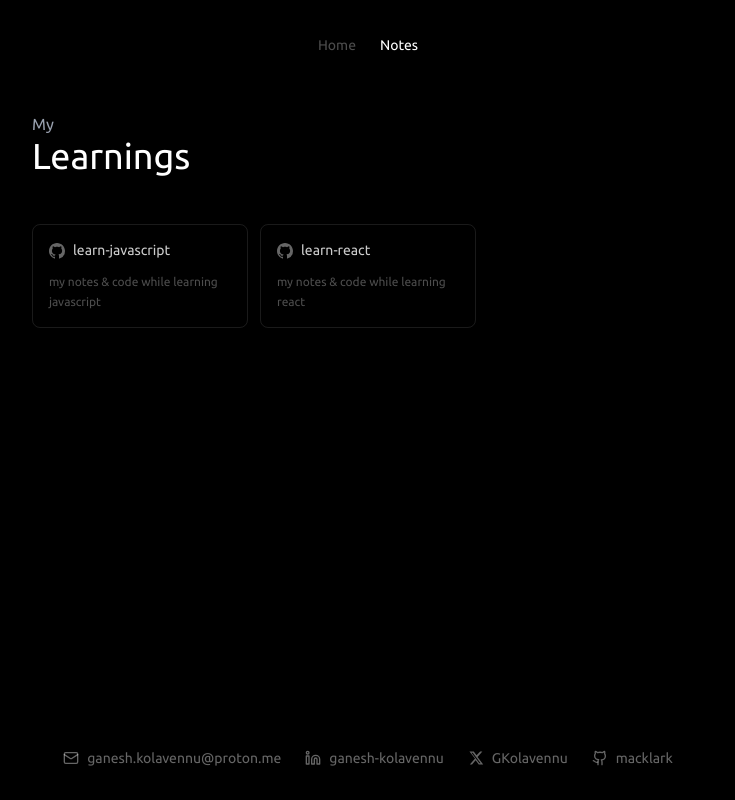
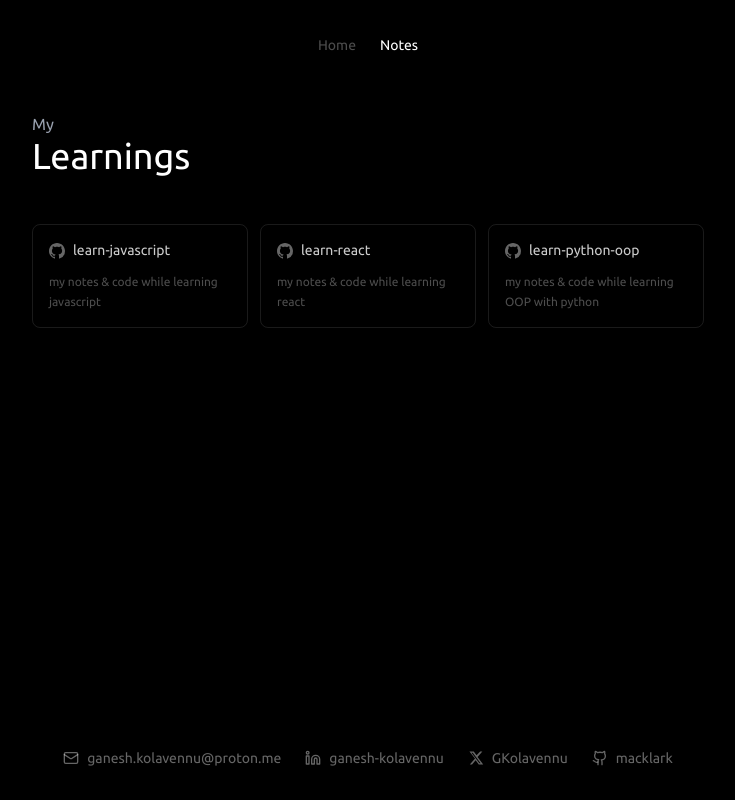
Before and after one commit to macklark/ganesh, a Next.js app: page /notes in a window 1280 px wide. Shown: the whole page, without its empty margins (272-1007 px from the left). Built offline with nearby package versions, Linux system fonts and the light colour scheme.

Commit message:
update /page add new learning

```diff
--- a/app/notes/page.tsx
+++ b/app/notes/page.tsx
@@ -11,6 +11,11 @@ const notes = [
     description: "my notes & code while learning react",
     link: "https://github.com/macklark/learn-react",
   },
+  {
+    title: "learn-python-oop",
+    description: "my notes & code while learning OOP with python",
+    link: "https://github.com/macklark/learn-python-oop"
+  }
 ];
 
 export default function Notes() {
```
